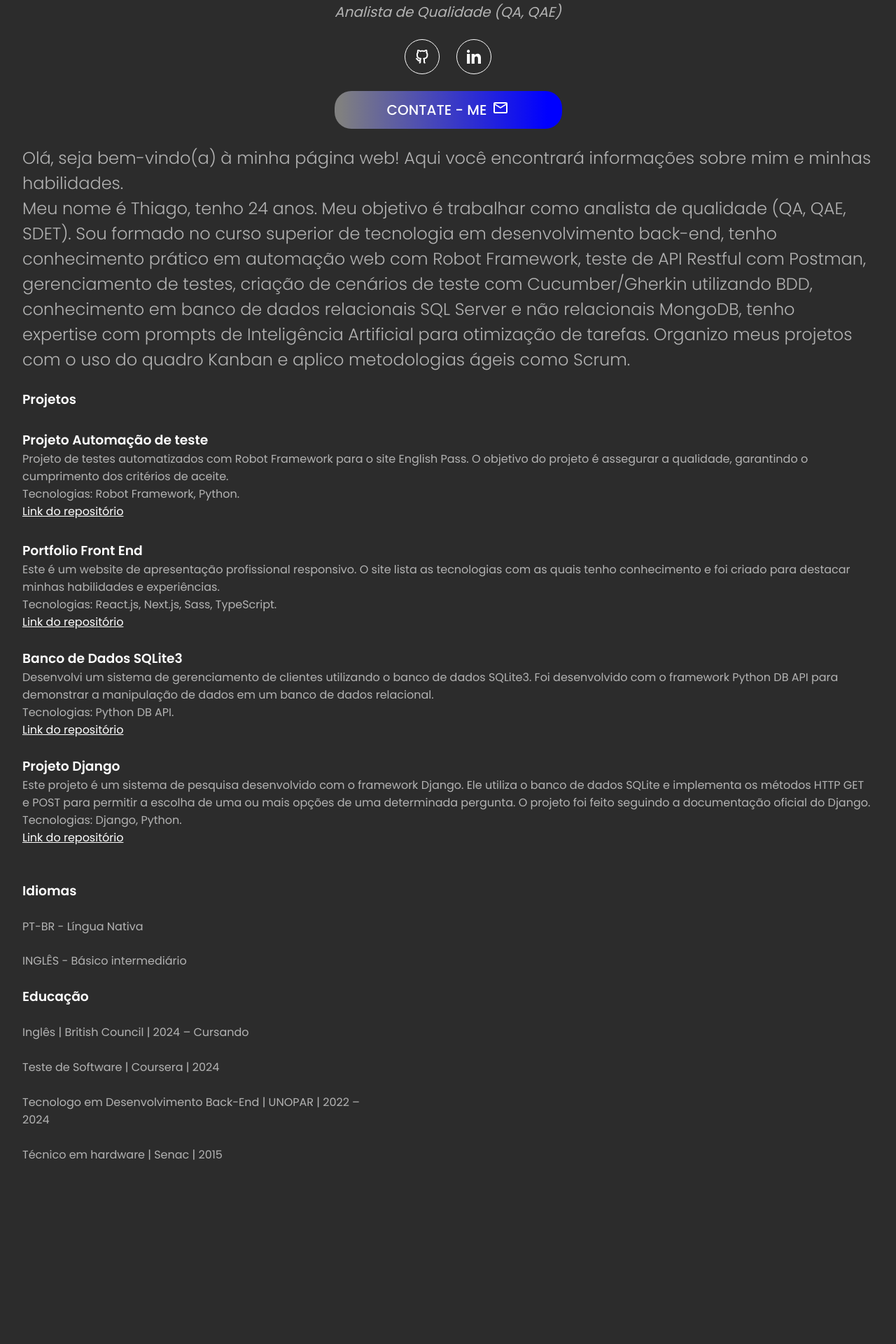
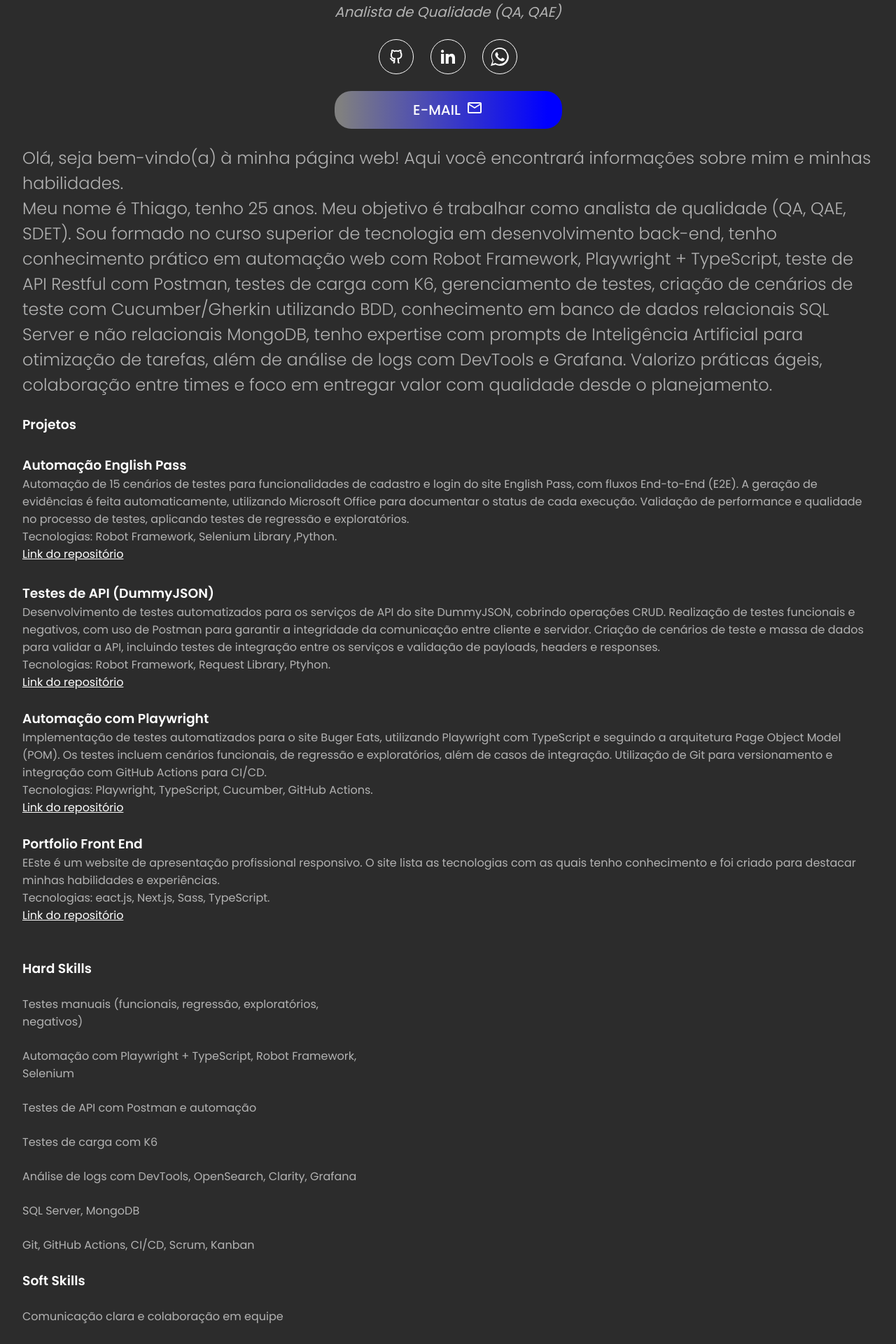
Before and after one commit to oThSilva/portfolio-front, a Next.js app: page / in a window 1280 px wide. Shown: the part 80-2000 px from the top of the page at 70% size. Before the commit the page ends 1782 px from the top, so only its background shows below. Built offline with nearby package versions, Linux system fonts and the light colour scheme.

Commit message:
refactor: Refatoração da Page

```diff
--- a/src/app/components/My-projects/projects.tsx
+++ b/src/app/components/My-projects/projects.tsx
@@ -6,39 +6,50 @@ export function Projects() {
             <div className="projects-style" >
                 <h3>Projetos </h3>
 
-                <h3><br />Projeto Automação de teste</h3>
+                <h3><br />Automação English Pass</h3>
                 <p className="django-link">
-                    Projeto de testes automatizados com Robot Framework para o site English Pass. O objetivo do projeto é assegurar a qualidade, garantindo o cumprimento dos critérios de aceite.
+                    Automação de 15 cenários de testes para funcionalidades de cadastro e login do site English
+                    Pass, com fluxos End-to-End (E2E). A geração de evidências é feita automaticamente,
+                    utilizando Microsoft Office para documentar o status de cada execução. Validação de
+                    performance e qualidade no processo de testes, aplicando testes de regressão e
+                    exploratórios.
                     <br />
-                    Tecnologias: Robot Framework, Python.
+                    Tecnologias: Robot Framework, Selenium Library ,Python.
                 </p>
                 <a href="https://github.com/oThSilva/Automacao-English-Pass" target="_blank">Link do repositório</a>
 
-                <h3> <br /> Portfolio Front End</h3>
+                <h3> <br /> Testes de API (DummyJSON) </h3>
                 <p>
-                    Este é um website de apresentação profissional responsivo. O site lista as tecnologias com as quais tenho conhecimento e foi criado para destacar minhas habilidades e experiências.
+                    Desenvolvimento de testes automatizados para os serviços de API do site DummyJSON,
+                    cobrindo operações CRUD. Realização de testes funcionais e negativos, com uso de Postman
+                    para garantir a integridade da comunicação entre cliente e servidor. Criação de cenários
+                    de teste e massa de dados para validar a API, incluindo testes de integração entre os
+                    serviços e validação de payloads, headers e responses.
                     <br />
-                    Tecnologias: React.js, Next.js, Sass, TypeScript.
+                    Tecnologias: Robot Framework, Request Library, Ptyhon.
+                </p>
+                <a href="https://github.com/oThSilva/API-Automation" target="_blank">Link do repositório</a>
+                <br />
+
+                <h3>Automação com Playwright</h3>
+                <p>
+                    Implementação de testes automatizados para o site Buger Eats, utilizando Playwright
+                    com TypeScript e seguindo a arquitetura Page Object Model (POM). Os testes incluem
+                    cenários funcionais, de regressão e exploratórios, além de casos de integração.
+                    Utilização de Git para versionamento e integração com GitHub Actions para CI/CD.
+                    <br />
+                    Tecnologias:  Playwright, TypeScript, Cucumber, GitHub Actions.
+
+                </p>
+                <a href="https://github.com/oThSilva/Projeto-playwright" target="_blank">Link do repositório</a>
+                <br />
+                <h3>Portfolio Front End</h3>
+                <p className="django-link">
+                    EEste é um website de apresentação profissional responsivo. O site lista as tecnologias com as quais tenho conhecimento e foi criado para destacar minhas habilidades e experiências.
+                    <br />
+                    Tecnologias: eact.js, Next.js, Sass, TypeScript.
                 </p>
                 <a href="https://github.com/oThSilva/portfolio-front" target="_blank">Link do repositório</a>
-                <br />
-
-                <h3>Banco de Dados SQLite3</h3>
-                <p>
-                    Desenvolvi um sistema de gerenciamento de clientes utilizando o banco de dados SQLite3. Foi desenvolvido com o framework Python DB API para demonstrar a manipulação de dados em um banco de dados relacional.
-                    <br />
-                    Tecnologias: Python DB API.
-
-                </p>
-                <a href="https://github.com/oThSilva/Python-DB-APi?tab=readme-ov-file#tecnologias-utilizadas" target="_blank">Link do repositório</a>
-                <br />
-                <h3>Projeto Django</h3>
-                <p className="django-link">
-                    Este projeto é um sistema de pesquisa desenvolvido com o framework Django. Ele utiliza o banco de dados SQLite e implementa os métodos HTTP GET e POST para permitir a escolha de uma ou mais opções de uma determinada pergunta. O projeto foi feito seguindo a documentação oficial do Django.
-                    <br />
-                    Tecnologias: Django, Python.
-                </p>
-                <a href="https://github.com/oThSilva/projeto-django" target="_blank">Link do repositório</a>
                 <br />
             </div>
         </div >
--- a/src/app/components/experience/experience.tsx
+++ b/src/app/components/experience/experience.tsx
@@ -8,7 +8,7 @@ export function Experience() {
         <div className="experiencia">
             <p>
                 Olá, seja bem-vindo(a) à minha página web! Aqui você encontrará informações sobre mim e minhas habilidades. <br />
-                Meu nome é Thiago, tenho 24 anos. Meu objetivo é trabalhar como analista de qualidade (QA, QAE, SDET). Sou formado no curso superior de tecnologia em desenvolvimento back-end, tenho conhecimento prático em automação web com Robot Framework, teste de API Restful com Postman, gerenciamento de testes, criação de cenários de teste com Cucumber/Gherkin utilizando BDD, conhecimento em banco de dados relacionais SQL Server e não relacionais MongoDB, tenho expertise com prompts de Inteligência Artificial para otimização de tarefas. Organizo meus projetos com o uso do quadro Kanban e aplico metodologias ágeis como Scrum.
+                Meu nome é Thiago, tenho 25 anos. Meu objetivo é trabalhar como analista de qualidade (QA, QAE, SDET). Sou formado no curso superior de tecnologia em desenvolvimento back-end, tenho conhecimento prático em automação web com Robot Framework, Playwright + TypeScript, teste de API Restful com Postman, testes de carga com K6, gerenciamento de testes, criação de cenários de teste com Cucumber/Gherkin utilizando BDD, conhecimento em banco de dados relacionais SQL Server e não relacionais MongoDB, tenho expertise com prompts de Inteligência Artificial para otimização de tarefas, além de análise de logs com DevTools e Grafana. Valorizo práticas ágeis, colaboração entre times e foco em entregar valor com qualidade desde o planejamento.
 
             </p>
         </div>
--- /dev/null
+++ b/src/app/components/icons/whats-icon.tsx
@@ -0,0 +1,26 @@
+export function WhatsIcon() {
+    return (
+        <svg width="30" height="30" viewBox="0 0 448 512" fill="none" xmlns="http://www.w3.org/2000/svg">
+            <path
+                fill="white"
+                d="M380.9 97.1C339 55.2 283.2 32 224.8 32 111.2 32 16 127.3
+                16 240c0 42.3 11 83.1 31.9 119.2L0 480l123.6-32.4c34.3
+                18.7 72.7 28.5 111.2 28.4h.1c112.6 0 207.9-95.2
+                207.9-208 0-58.4-23.2-113.1-65.9-154.9zM224.8
+                438.6c-33.5.1-66.4-8.8-95.2-25.4l-6.8-4-73.3
+                19.2 19.6-71.4-4.4-7c-19.3-30.8-29.5-66.4-29.5-102.4
+                0-101.4 82.7-184.2 184.6-184.2 49.2 0 95.4 19.2
+                130.2 54.1 34.8 34.9 54 81.1 54 130.2
+                0 101.5-83 184.9-184.2 184.9zm101.7-138.4c-5.5-2.8-32.4-16-37.5-17.8-5.1-1.9-8.8-2.8-12.5
+                2.8s-14.4 17.8-17.7 21.5c-3.2 3.8-6.5 4.2-12
+                1.4-32.6-16.3-54-29.1-75.5-66.1-5.7-9.8 5.7-9.1
+                16.3-30.3 1.8-3.8.9-7.1-.5-9.9s-12.5-30.1-17.1-41.2c-4.5-10.8-9.1-9.3-12.5-9.5-3.2-.2-7.1-.2-10.9-.2s-10
+                1.4-15.2 7c-5.1 5.6-19.9 19.5-19.9 47.5s20.4 55.1 23.3
+                59c2.8 3.8 40.2 61.3 97.5 85.9 13.6 5.9 24.2 9.4
+                32.4 12 13.6 4.3 26 3.7 35.8 2.2 10.9-1.6
+                32.4-13.2 36.9-25.9 4.5-12.6 4.5-23.4
+                3.2-25.9-1.3-2.5-5-3.9-10.5-6.6z"
+            />
+        </svg>
+    )
+}
--- a/src/app/components/information/information.tsx
+++ b/src/app/components/information/information.tsx
@@ -5,6 +5,23 @@ export function Info() {
     return (
         <div className="infos">
 
+            <SectionTitle text="Hard Skills " />
+            <div className="infos-linguagens">
+                <span>Testes manuais (funcionais, regressão, exploratórios, negativos)</span>
+                <span>Automação com Playwright + TypeScript, Robot Framework, Selenium</span>
+                <span>Testes de API com Postman e automação</span>
+                <span>Testes de carga com K6</span>
+                <span>Análise de logs com DevTools, OpenSearch, Clarity, Grafana</span>
+                <span>SQL Server, MongoDB</span>
+                <span>Git, GitHub Actions, CI/CD, Scrum, Kanban</span>
+            </div>
+            <SectionTitle text="Soft Skills " />
+            <div className="infos-linguagens">
+                <span>Comunicação clara e colaboração em equipe</span>
+                <span>Organização e documentação</span>
+                <span>Proatividade e pensamento crítico</span>
+                <span>Foco em resultados e melhoria contínua</span>
+            </div>
             <SectionTitle text="Idiomas" />
             <div className="infos-linguagens">
                 <span>PT-BR - Língua Nativa </span>
--- a/src/app/components/social-btns/social-btns.tsx
+++ b/src/app/components/social-btns/social-btns.tsx
@@ -1,6 +1,6 @@
 import { GitHubIcon } from "../icons/github-icon";
 import { LinkedInIcon } from "../icons/linkedin-icon";
-import { CvIcon } from "../icons/cv-icon";
+import { WhatsIcon } from "../icons/whats-icon";
 
 
 import "./social-btns.scss"
@@ -17,9 +17,9 @@ export function SocialBtns(props: SocialBtnsProps) {
                 <a href="https://www.linkedin.com/in/thiago-pereira-a19090165/" target="_blank">
                     <LinkedInIcon />
                 </a>
-                {/* <a href="https://mega.nz/file/GmZzwJAQ#sfyNk3Rl3jsZ3g4TXsfeNgSpJm0kp_hMjwSsZzceP_c" target="_black" >
-                    <CvIcon />
-                </a> */}
+                <a href="https://wa.me/14991095802" target="_black" >
+                    <WhatsIcon />
+                </a>
             </div>
         </div>
     )
--- a/src/app/page.tsx
+++ b/src/app/page.tsx
@@ -18,7 +18,7 @@ export default function Home() {
       <div className="buttons">
         <SocialBtns />
         <a className="btn-primary" href="mailto:thipereira.silva@hotmail.
-        com">Contate - me
+        com">E-mail
           <EmailIcon />
         </a>
 
```
Also changed, not shown: src/app/components/icons/cv-icon.tsx (deleted, +0 -13 lines).
